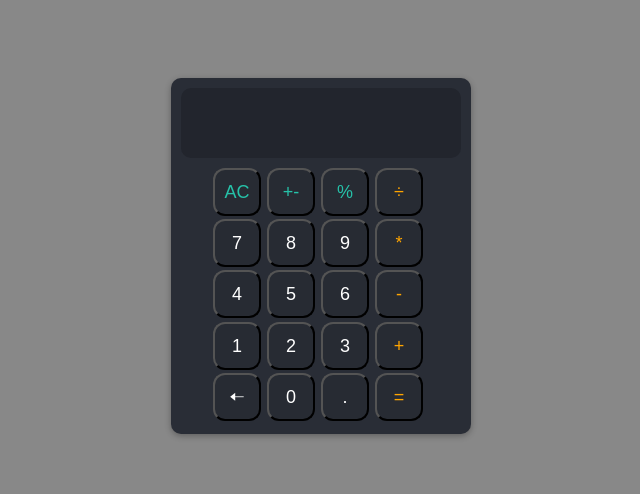
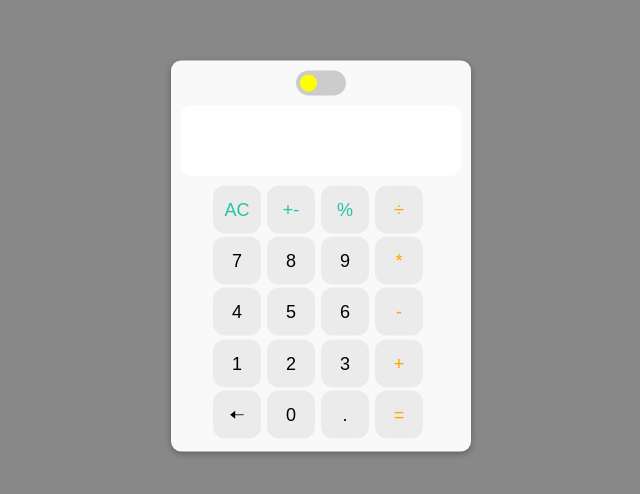
Before and after one commit to doddy-s/kuis-praktikum-1-if08, a plain HTML site: page index.html in a window 1280 px wide. Shown: the part 144-638 px from the top of the page, without its empty margins (319-959 px from the left). Drawn offline with Linux system fonts and the light colour scheme.

Commit message:
add Dark & Light mode and persatage still broken

```diff
--- a/css/style.css
+++ b/css/style.css
@@ -11,14 +11,94 @@ body{
   left: 50%;
   transform: translate(-50%, -50%);
 }
+
+/* styling container for calculator */
+/* Light Mode */
 .calculator {
   width: 300px;
   padding: 10px;
-  background-color: #292D36;
+  background-color: #F9F9F9;
   border-radius: 10px;
   box-shadow: 0 2px 6px rgba(0, 0, 0, 0.3);
 }
 
+/* Dark Mode */
+.dark-mode .calculator {
+  background-color: #292D36;
+  box-shadow: 0 2px 5px rgba(0, 0, 0, 0.3);
+}
+
+/* styling swicth dark mode and light mode  */
+/* Light Mode */
+.mode-toggle {
+  text-align: center;
+  margin-bottom: 10px;
+}
+
+.switch {
+  position: relative;
+  display: inline-block;
+  width: 50px;
+  height: 25px;
+}
+
+.switch input {
+  opacity: 0;
+  width: 0;
+  height: 0;
+}
+
+.slider {
+  position: absolute;
+  cursor: pointer;
+  top: 0;
+  left: 0;
+  right: 0;
+  bottom: 0;
+  background-color: #ccc;
+  transition: 0.4s;
+  border-radius: 25px;
+}
+
+.slider:before {
+  position: absolute;
+  content: "";
+  height: 17px;
+  width: 17px;
+  left: 4px;
+  bottom: 4px;
+  background-color: yellow;
+  transition: 0.4s;
+  border-radius: 50%;
+}
+
+.slider.round {
+  border-radius: 17px;
+}
+
+.slider.round:before {
+  border-radius: 50%;
+}
+
+/* Dark Mode */
+input:checked + .slider {
+  background-color: #2F2555;
+}
+
+input:checked + .slider:before {
+  transform: translateX(24px);
+}
+
+.dark-mode .slider {
+  background-color: #777;
+}
+
+.dark-mode .slider:before {
+  background-color: white;
+}
+
+/* styling display */
+/* Light Mode */
 #display {
   width: 100%;
   height: 70px;
@@ -27,17 +107,22 @@ body{
   text-align: right;
   border: none;
   border-radius: 10px;
-  background-color: #22252D;
-  color: white;
+  background-color: white;
+  color: black;
   padding: 10px;
   box-sizing: border-box;
 }
 
+/* Dark Mode */
+.dark-mode #display {
+  background-color: #22252D;
+  color: #f5f5f5;
+}
+
+/* styling grid all button */
 .buttons{
   display: flex;
-  text-align: center;
   justify-content: center;
-
 }
 
 .buttonLayout {
@@ -46,13 +131,18 @@ body{
   width: 13.5rem;
   grid-template-columns: repeat(4, minmax(0, 1fr));
   grid-template-rows: repeat(5, minmax(0, 1fr));
+
 }
 
-.generalBtn {
+
+/* styling each Button */
+/* Light Mode */
+.generalBtn,
+.generalOp1,
+.generalOp2{
   display: flex;
-  background-color: #272B33;
+  background-color: #EBEBEB;
   transition-duration: 100ms;
-  color: white;
   font-size: 1.125rem;
   line-height: 1.75rem;
   justify-content: center;
@@ -60,50 +150,39 @@ body{
   width: 3rem;
   height: 3rem;
   border-radius: 0.75rem;
-  border-width: 2px;
+  border: none;
 }
 
+.generalBtn {
+  color: black;
+}
 .generalOp1{
-  display: flex;
-  background-color: #272B33;
-  transition-duration: 100ms;
   color: #26C2A9;
-  font-size: 1.125rem;
-  line-height: 1.75rem;
-  justify-content: center;
-  align-items: center;
-  width: 3rem;
-  height: 3rem;
-  border-radius: 0.75rem;
-  border-width: 2px;
+}
+.generalOp2{
+  color: orange;
 }
 
-.generalOp2{
-  display: flex;
-  background-color: #272B33;
-  transition-duration: 100ms;
-  color: orange;
-  font-size: 1.125rem;
-  line-height: 1.75rem;
-  justify-content: center;
-  align-items: center;
-  width: 3rem;
-  height: 3rem;
-  border-radius: 0.75rem;
-  border-width: 2px;
-}
-
-.generalBtn:hover {
-  background-color: #000000;
+.generalBtn:hover,
+.generalOp1:hover,
+.generalOp2:hover {
+  background-color: #888;
   color: #ffffff;
 }
 
-.generalOp1:hover{
-  background-color: #000000;
-  color: #ffffff;
+/* Dark Mode */
+.dark-mode .generalBtn{
+  color: white;
 }
 
-.generalOp2:hover{
-  background-color: #000000;
-  color: #ffffff;
+.dark-mode .generalBtn,
+.dark-mode .generalOp1,
+.dark-mode .generalOp2 {
+  background-color: #272B33;
 }
+
+.dark-mode .generalBtn:hover,
+.dark-mode .generalOp1:hover,
+.dark-mode .generalOp2:hover {
+  background-color: #888;
+}
--- a/index.html
+++ b/index.html
@@ -6,11 +6,27 @@
     <meta name="viewport" content="width=device-width, initial-scale=1.0"/>
     <title>Calculator - Kelompok 1</title>
     <link rel="stylesheet" href="css/style.css">
+
+    <!-- Link favicon for logo tab -->
     <link rel="shortcut icon" href="assets/calculator-svgrepo-com.svg" type="image/x-icon">
+
   </head>
   <body>
+    <!-- Container for Calculator Body -->
     <div class="calculator">
+
+      <!-- Dark Mode and Light Mode -->
+      <div class="mode-toggle">
+        <label class="switch">
+          <input type="checkbox" id="modeToggle" onclick="toggleMode()" />
+          <span class="slider round"></span>
+        </label>
+      </div>
+
+      <!--  Display -->
       <input type="text" id="display" disabled />
+
+      <!-- Button Number and Button Operator -->
       <div class="buttons">
         <div class="buttonLayout">
           <button onclick="clearDisplay()" class="generalOp1">AC</button>
@@ -36,6 +52,7 @@
         </div>
       </div>
     </div>
+
     <script src="js/app.js"></script>
   </body>
 </html>
--- a/js/app.js
+++ b/js/app.js
@@ -53,3 +53,18 @@ function evaluateExpression(expression) {
   // Panggil fungsi evaluate dan kembalikan hasilnya
   return evaluate();
 }
+
+function toggleMode() {
+  var calculator = document.querySelector('.calculator');
+  var display = document.getElementById('display');
+
+  if (document.body.classList.contains('dark-mode')) {
+    document.body.classList.remove('dark-mode');
+    calculator.classList.remove('dark-mode');
+    display.classList.remove('dark-mode');
+  } else {
+    document.body.classList.add('dark-mode');
+    calculator.classList.add('dark-mode');
+    display.classList.add('dark-mode');
+  }
+}
```
